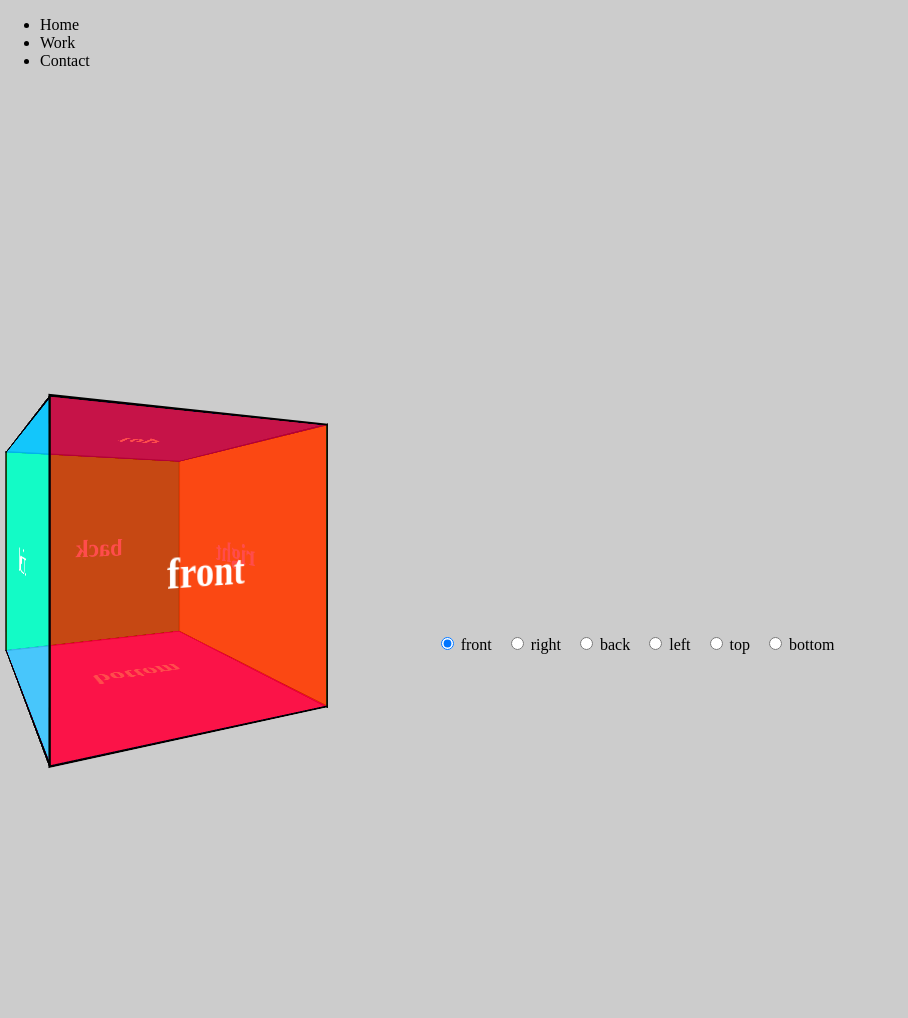
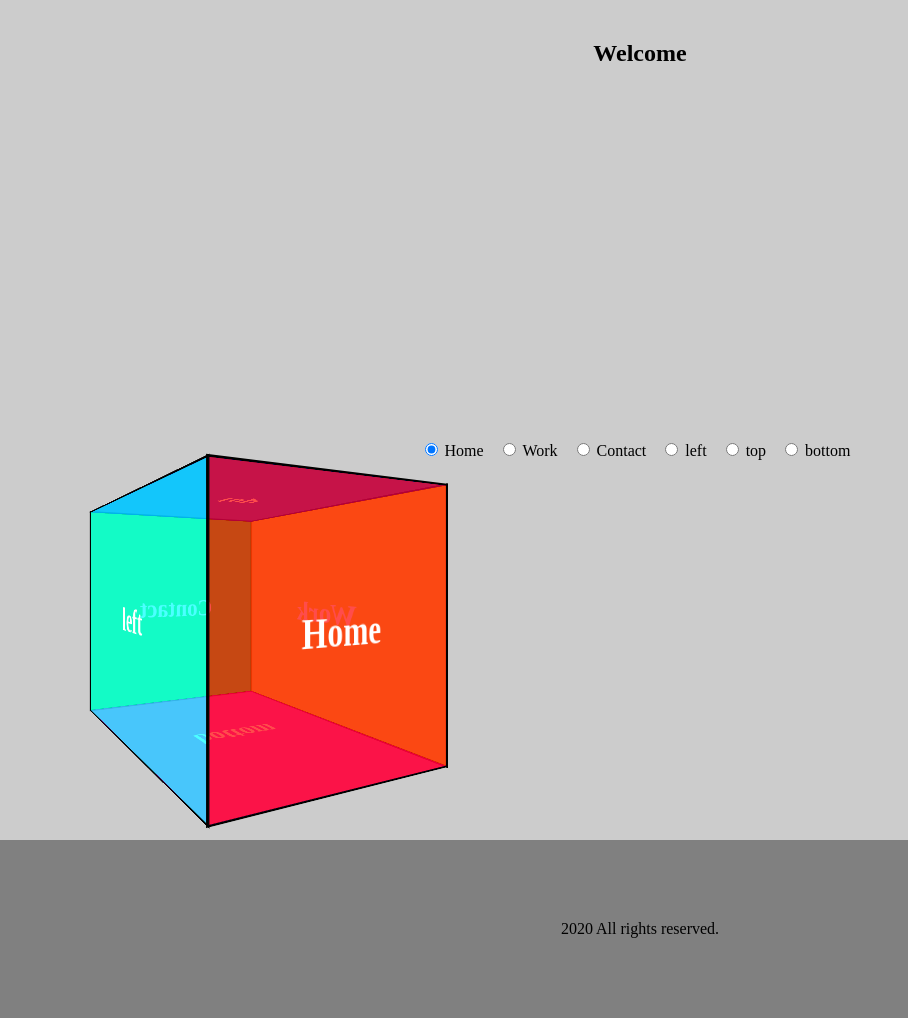
Before and after one commit to Nllai/Artist-Personal-Website, a plain HTML site: page index.html in a window 1280 px wide. Shown: the whole page, without its empty margins (0-908 px from the left). Before the commit the page ends 816 px from the top, so only its background shows below. Drawn offline with Linux system fonts and the light colour scheme; a web font is replaced by a local one.

Commit message:
update section settings

```diff
--- a/css/style.css
+++ b/css/style.css
@@ -6,15 +6,16 @@ body {
 }
 
 .top {
-    padding: 0;
-    margin: 0;
-    height: 50vh;
+    margin-top: 5vh;
+    margin-bottom: 5vh;
+    height: 45%;
+    text-align: center;
 }
 
 .bottom {
     padding: 0;
     margin: 0;
-    height: 50vh;
+    height: 45%;
     text-align: center;
 }
 
@@ -24,9 +25,6 @@ body {
     height: 100vh;
 }
 
-
-
-
 .scene {
     width: 200px;
     height: 200px;
@@ -35,20 +33,38 @@ body {
 }
 
 .cube {
+    margin-left: 10vw;
     width: 200px;
     height: 200px;
     position: relative;
     transform-style: preserve-3d;
     transform: translateZ(-100px);
-transition: transform 1s;
+    transition: transform 0.8s;
 }
 
-.cube.show-front  { transform: translateZ(-100px) rotateY(  20deg); }
-.cube.show-right  { transform: translateZ(-100px) rotateY( -90deg); }
-.cube.show-back   { transform: translateZ(-100px) rotateY(-180deg); }
-.cube.show-left   { transform: translateZ(-100px) rotateY(  90deg); }
-.cube.show-top    { transform: translateZ(-100px) rotateX( -90deg); }
-.cube.show-bottom { transform: translateZ(-100px) rotateX(  90deg); }
+.cube.show-front {
+    transform: translateZ(-100px) rotateY( 20deg);
+}
+
+.cube.show-right {
+    transform: translateZ(-150px) rotateY( -120deg);
+}
+
+.cube.show-back {
+    transform: translateZ(-100px) rotateY(-180deg);
+}
+
+.cube.show-left {
+    transform: translateZ(-100px) rotateY( 90deg);
+}
+
+.cube.show-top {
+    transform: translateZ(-100px) rotateX( -90deg);
+}
+
+.cube.show-bottom {
+    transform: translateZ(-100px) rotateX( 90deg);
+}
 
 .cube__face {
     position: absolute;
@@ -62,18 +78,61 @@ color: white;
     text-align: center;
 }
 
-.cube__face--front  { background: hsla(  0, 100%, 50%, 0.7); }
-.cube__face--right  { background: hsla( 60, 100%, 50%, 0.7); }
-.cube__face--back   { background: hsla(120, 100%, 50%, 0.7); }
-.cube__face--left   { background: hsla(180, 100%, 50%, 0.7); }
-.cube__face--top    { background: hsla(240, 100%, 50%, 0.7); }
-.cube__face--bottom { background: hsla(300, 100%, 50%, 0.7); }
+.cube__face--front {
+    background: hsla( 0, 100%, 50%, 0.7);
+}
 
-.cube__face--front  { transform: rotateY(  0deg) translateZ(150px); }
-.cube__face--right  { transform: rotateY( 90deg) translateZ(150px); }
-.cube__face--back   { transform: rotateY(180deg) translateZ(150px); }
-.cube__face--left   { transform: rotateY(-90deg) translateZ(150px); }
-.cube__face--top    { transform: rotateX( 90deg) translateZ(150px); }
-.cube__face--bottom { transform: rotateX(-90deg) translateZ(150px); }
+.cube__face--right {
+    background: hsla( 60, 100%, 50%, 0.7);
+}
 
-label { margin-right: 10px; }
+.cube__face--back {
+    background: hsla(120, 100%, 50%, 0.7);
+}
+
+.cube__face--left {
+    background: hsla(180, 100%, 50%, 0.7);
+}
+
+.cube__face--top {
+    background: hsla(240, 100%, 50%, 0.7);
+}
+
+.cube__face--bottom {
+    background: hsla(300, 100%, 50%, 0.7);
+}
+
+.cube__face--front {
+    transform: rotateY( 0deg) translateZ(150px);
+}
+
+.cube__face--right {
+    transform: rotateY( 90deg) translateZ(150px);
+}
+
+.cube__face--back {
+    transform: rotateY(180deg) translateZ(150px);
+}
+
+.cube__face--left {
+    transform: rotateY(-90deg) translateZ(150px);
+}
+
+.cube__face--top {
+    transform: rotateX( 90deg) translateZ(150px);
+}
+
+.cube__face--bottom {
+    transform: rotateX(-90deg) translateZ(150px);
+}
+
+label {
+    margin-right: 10px;
+}
+
+.footer {
+    background-color: grey;
+    padding-top: 5%;
+    padding-bottom: 5%;
+    text-align: center;
+}
--- a/index.html
+++ b/index.html
@@ -12,39 +12,19 @@
     <div class="outer">
         <!-- ================ section 1 ================= -->
         <div class="top">
-            <div>
-                <!--Navbar-->
-                <nav>
-                    <ul class="nav-head">
-                        <li><a onclick="jump('home')">Home</a></li>
-                        <li><a onclick="jump('content')">Work</a></li>
-                        <li><a onclick="jump('contact')">Contact</a></li>
-                    </ul>
-                </nav>
-
-            </div>
+            <h2>Welcome </h2>
         </div>
 
         <div class="bottom">
-            <div class="scene">
-                <div class="cube">
-                    <div class="cube__face cube__face--front">front</div>
-                    <div class="cube__face cube__face--back">back</div>
-                    <div class="cube__face cube__face--right">right</div>
-                    <div class="cube__face cube__face--left">left</div>
-                    <div class="cube__face cube__face--top">top</div>
-                    <div class="cube__face cube__face--bottom">bottom</div>
-                </div>
-            </div>
             <p class="radio-group">
                 <label>
-                    <input type="radio" name="rotate-cube-side" value="front" checked /> front
+                <input type="radio" name="rotate-cube-side" value="front" checked /> Home
             </label>
                 <label>
-                    <input type="radio" name="rotate-cube-side" value="right" /> right
+                <input type="radio" name="rotate-cube-side" value="right" /> Work
             </label>
                 <label>
-                    <input type="radio" name="rotate-cube-side" value="back" /> back
+                <input type="radio" name="rotate-cube-side" value="back" /> Contact
             </label>
                 <label>
                 <input type="radio" name="rotate-cube-side" value="left" /> left
@@ -56,11 +36,28 @@
                 <input type="radio" name="rotate-cube-side" value="bottom" /> bottom
             </label>
             </p>
+            <div class="scene">
+                <div class="cube">
+                    <div class="cube__face cube__face--front">Home</div>
+                    <div class="cube__face cube__face--back">Contact</div>
+                    <div class="cube__face cube__face--right">Work</div>
+                    <div class="cube__face cube__face--left">left</div>
+                    <div class="cube__face cube__face--top">top</div>
+                    <div class="cube__face cube__face--bottom">bottom</div>
+                </div>
+
+
+            </div>
         </div>
 
 
     </div>
     <script src="js/app.js"></script>
 </body>
+<footer>
+    <div class="footer">
+        <p>2020 All rights reserved.</p>
+    </div>
+</footer>
 
 </html>
```
Lines whose indentation alone changed are shown as unchanged.
